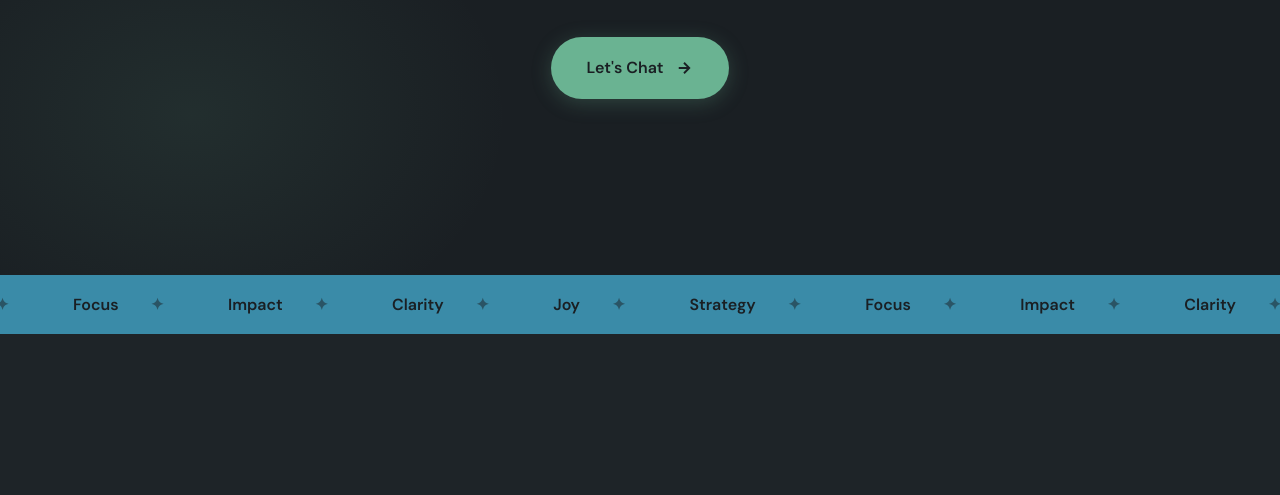
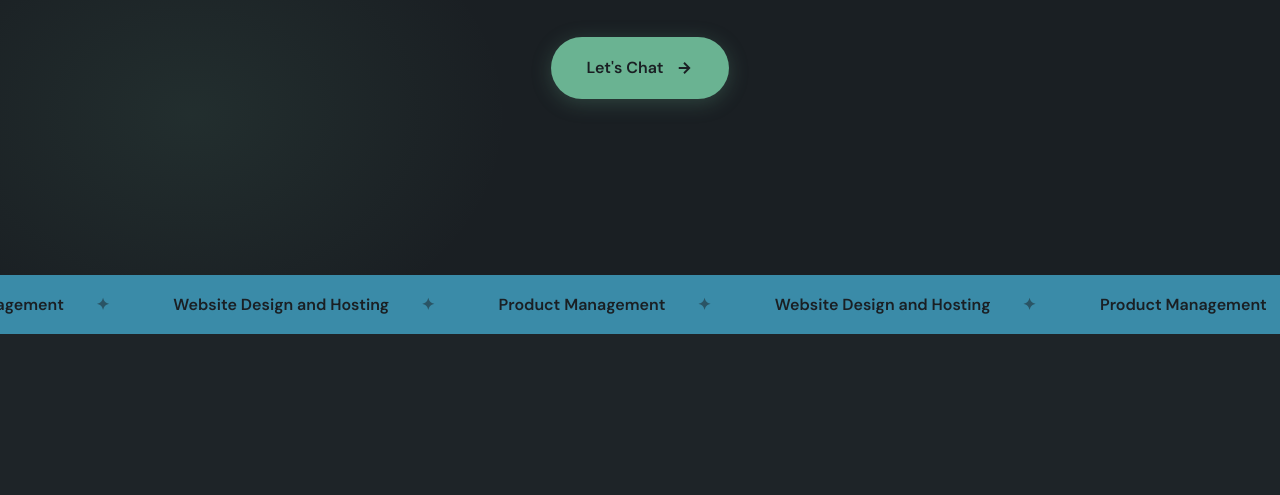
Before and after one commit to ltater/ltater_site, a plain HTML site: page index.html in a window 1280 px wide. Shown: the part 525-1020 px from the top of the page. Drawn offline with Linux system fonts and the light colour scheme.

Commit message:
updated marque

```diff
--- a/index.html
+++ b/index.html
@@ -869,16 +869,16 @@
     <!-- Marquee -->
     <div class="marquee-section">
         <div class="marquee-content">
-            <span>Strategy</span>
-            <span>Focus</span>
-            <span>Impact</span>
-            <span>Clarity</span>
-            <span>Joy</span>
-            <span>Strategy</span>
-            <span>Focus</span>
-            <span>Impact</span>
-            <span>Clarity</span>
-            <span>Joy</span>
+            <span>Product Management</span>
+            <span>Website Design and Hosting</span>
+            <span>Product Management</span>
+            <span>Website Design and Hosting</span>
+            <span>Product Management</span>
+            <span>Website Design and Hosting</span>
+            <span>Product Management</span>
+            <span>Website Design and Hosting</span>
+            <span>Product Management</span>
+            <span>Website Design and Hosting</span>
         </div>
     </div>
 
```
